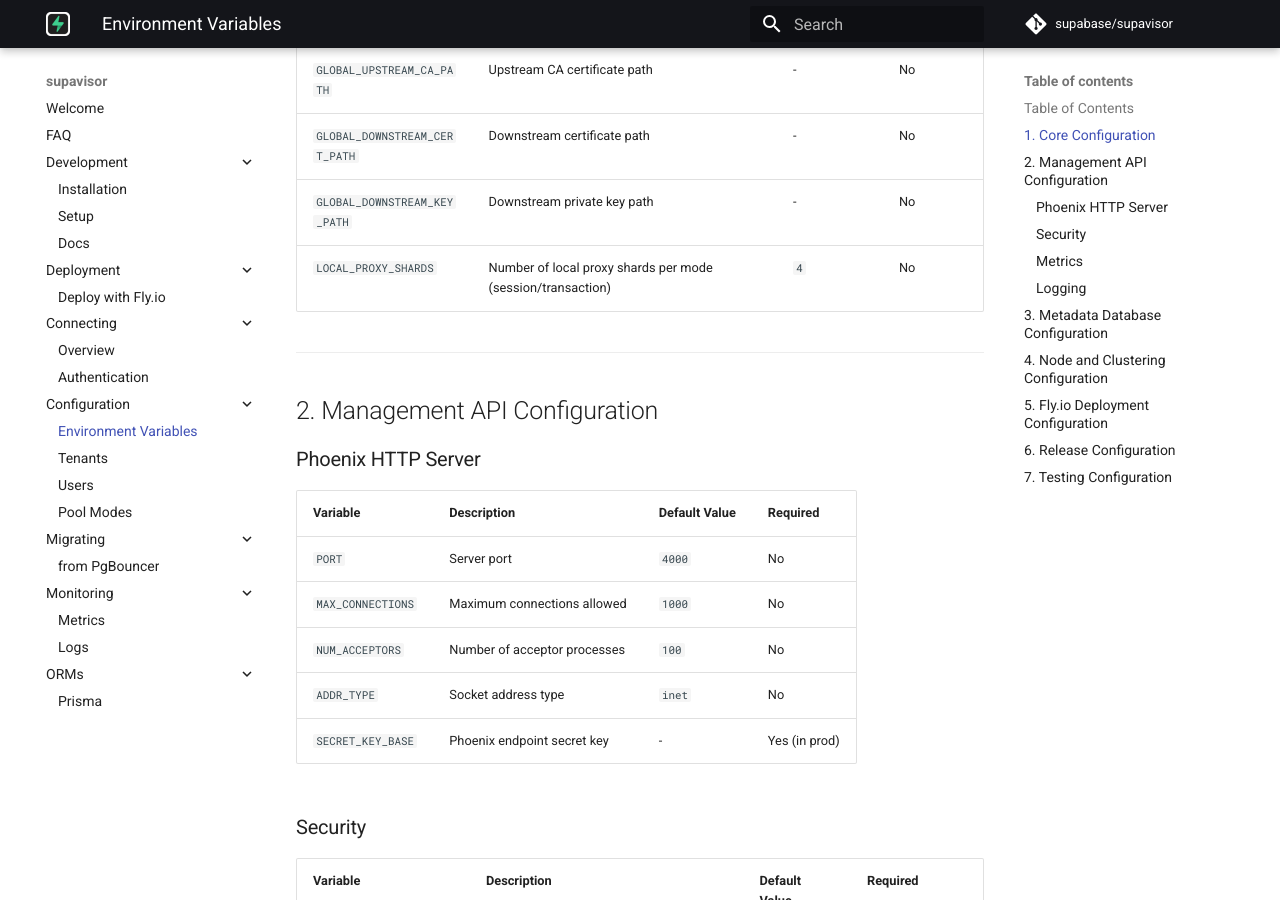
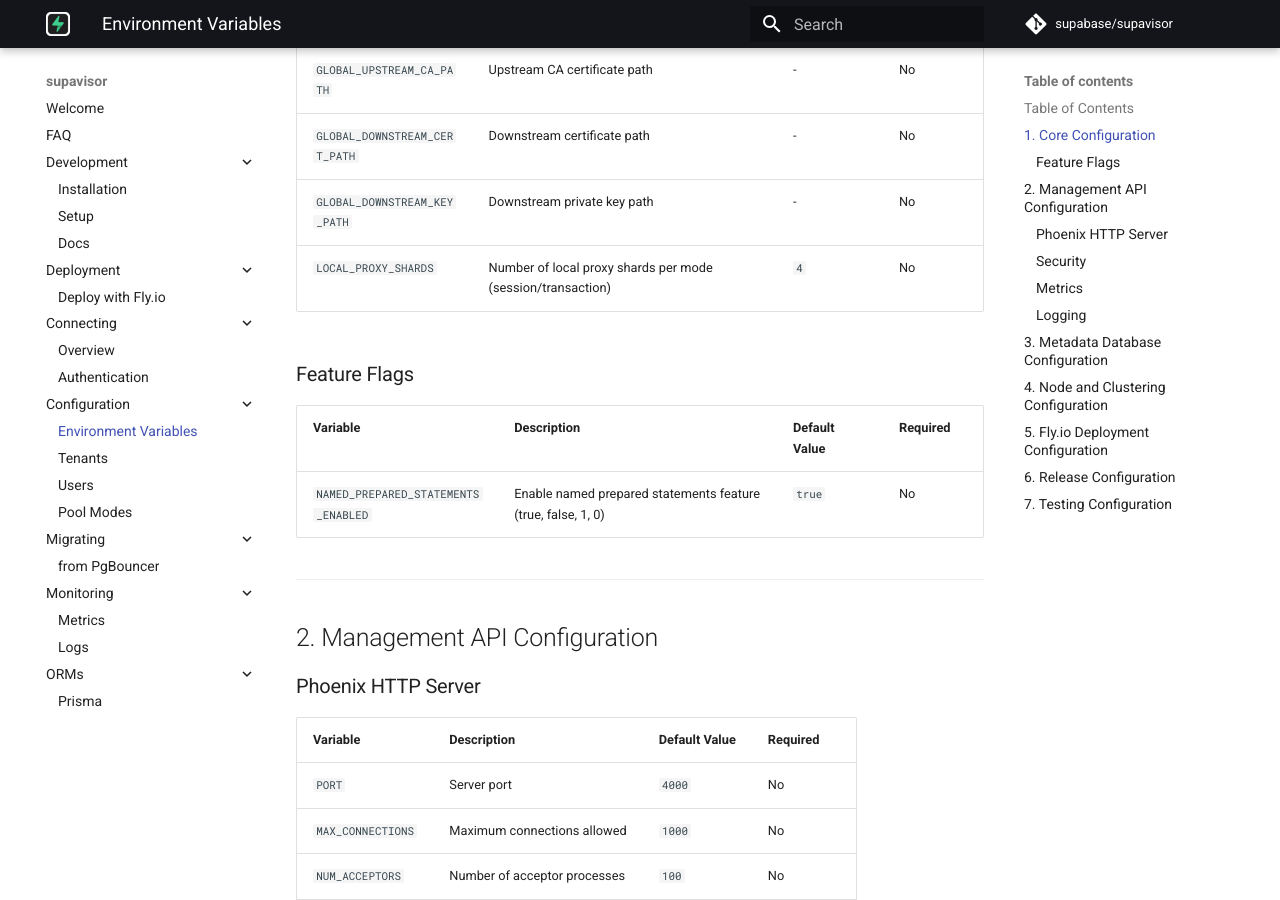
Before and after one commit to supabase/supavisor, an MkDocs documentation site: the page built from docs/configuration/env.md, in a window 1280 px wide and 900 px high, scrolled down 1158 px. Built offline with MkDocs 1.6.1 and Material for MkDocs 9.7.7, drawn with Linux system fonts in a browser that asks for light colours; comment, search, counter and statistics services are not loaded.

Commit message:
feat: add basic feature flags system, named PS flag
fix dialyzer, remove bad docs

wip

```diff
--- a/docs/configuration/env.md
+++ b/docs/configuration/env.md
@@ -33,6 +33,12 @@ This document provides a categorized list of all environment variables used in S
 | `GLOBAL_DOWNSTREAM_CERT_PATH` | Downstream certificate path                                 | -             | No       |
 | `GLOBAL_DOWNSTREAM_KEY_PATH`  | Downstream private key path                                 | -             | No       |
 | `LOCAL_PROXY_SHARDS`          | Number of local proxy shards per mode (session/transaction) | `4`           | No       |
+
+### Feature Flags
+
+| Variable                            | Description                                                  | Default Value | Required |
+| ----------------------------------- | ------------------------------------------------------------ | ------------- | -------- |
+| `NAMED_PREPARED_STATEMENTS_ENABLED` | Enable named prepared statements feature (true, false, 1, 0) | `true`        | No       |
 
 ---
 
```
Also changed, not shown: 13 other files.
